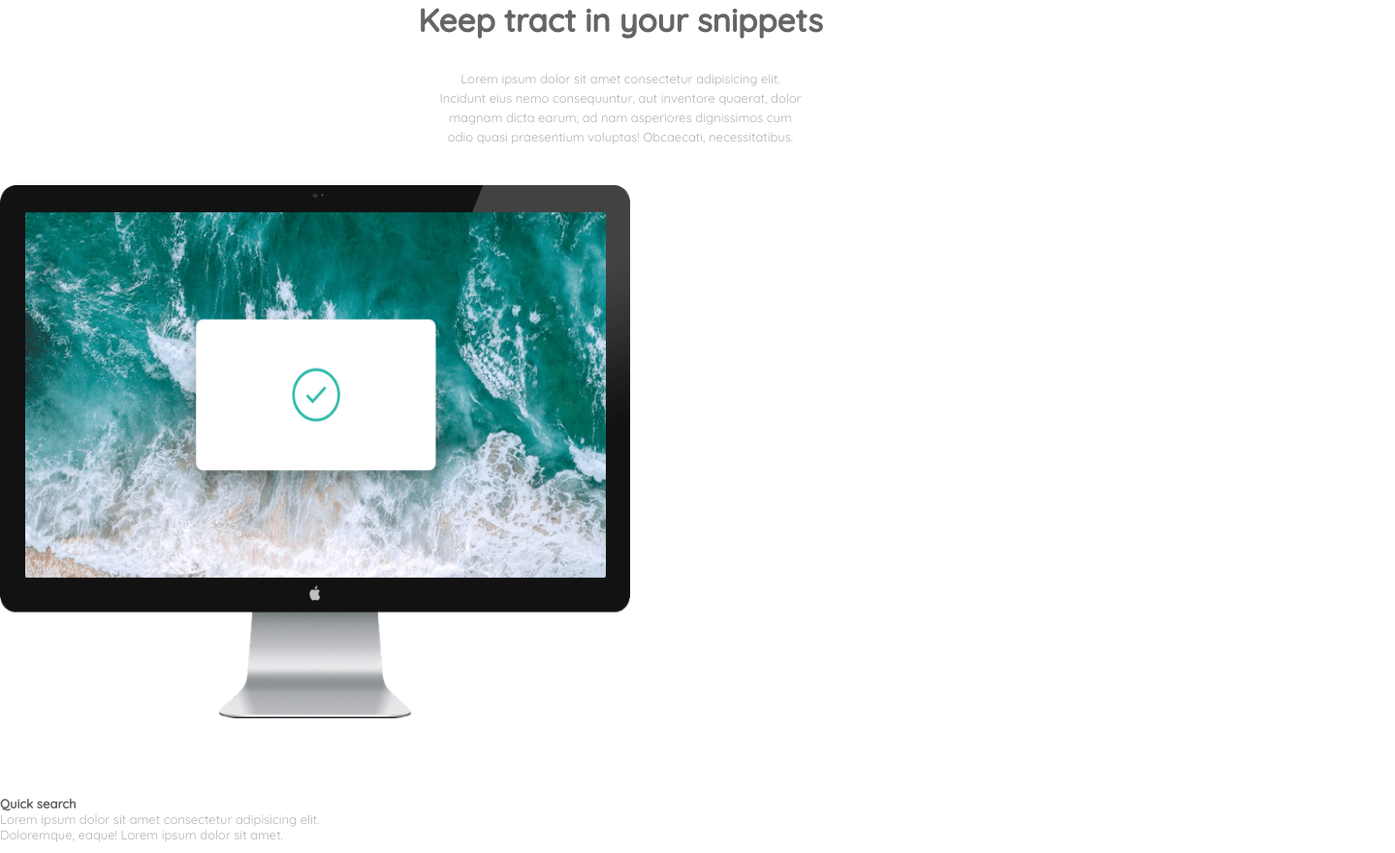
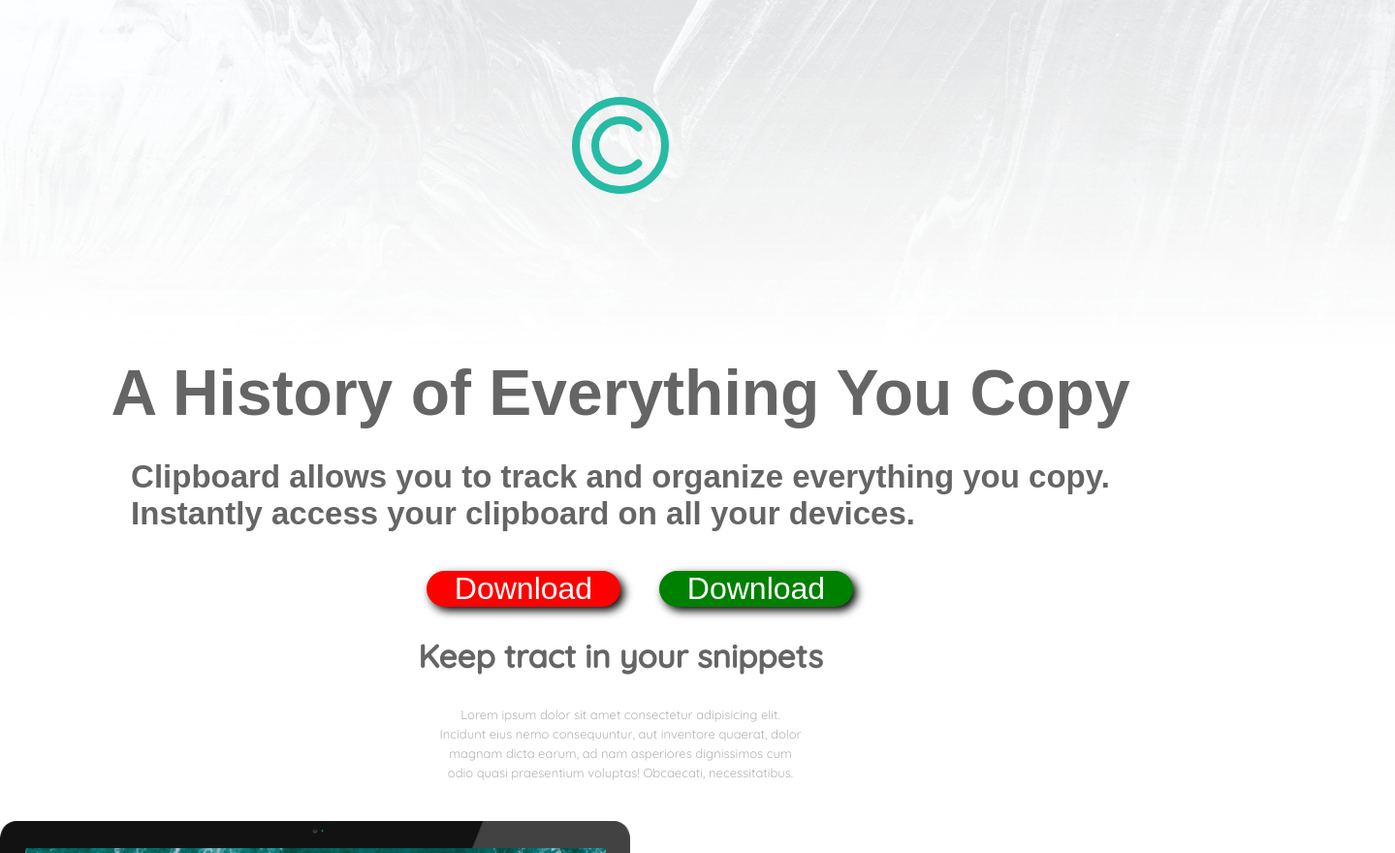
Before and after one commit to him8699/webd, a plain HTML site: page index.html in a window 1280 px wide. Shown: the top 880 px of the page at 97% size, 1439 px wide, since content can reach past the window. Drawn offline with Linux system fonts and the light colour scheme.

Commit message:
commit 6

```diff
--- a/index.html
+++ b/index.html
@@ -13,13 +13,45 @@
 
 
 
-<style>
-
-
-
-</style>
 </head>
 <body>
+    <!--This is done by sumit nath-->
+    <section id="header">
+        <div class="container12">
+
+            <div class="logoimg">
+                <img  id="logo" src="images/logo.svg">
+            </div>
+
+            <div class="bgimg">
+                <img id="bgimage" src="images/bg-header-desktop.png">
+
+            </div>
+
+            <div class="heading">
+                <div class="relative">
+                <h1> A History of Everything You Copy</h1>
+                <p>Clipboard allows you to track and organize everything you
+                    copy.<br>Instantly access your clipboard on all your devices.
+                  </p>
+                </div>
+        </div>
+
+        <div id="topbutton">
+            <div id="btn1" class="button23"></div>
+            <div id="btn2" class="button24"></div>
+        </div>
+
+    </section>
+    <div class="container10">
+        <button class="button-red">Download</button>
+        <button class="button-green">Download</button>
+    </div>
+
+    <section id="snippet">
+
+    </section>
+    <!--This is done by Milan pal-->
     <div class="heading">
         Keep tract in your snippets
     </div>
--- a/style.css
+++ b/style.css
@@ -1,4 +1,76 @@
+*{
+    margin: 0;
+    padding: 0;
+    font-family: sans-serif;
+}
+body{
+    margin:0;
+    padding:0;
 
+}
+.logoimg{
+    position:absolute;
+
+
+    width:100%;
+}
+#logo{
+    margin:0 auto;
+    padding-top:100px;
+    height:100px;
+    width:100px;
+    display:flex;
+    justify-content: center;
+    align-items: center;
+}
+
+.heading{
+    display: flex;
+    justify-content: center;
+}
+.bgimg{
+    display: absolute;
+    top: 0;
+    bottom: 0;
+    z-index: -1;
+}
+.container10{
+    display: flex;
+    align-items: center;
+    justify-content: center;
+
+}
+button{
+    width: 200px;
+    height: fit-content;
+    border-radius: 20px;
+    margin-left: 40px;
+    margin-top: 40px;
+    color: white;
+    font-size: 2em;
+    border: none;
+    box-shadow: 4px 4px 10px black;
+
+
+
+}
+.button-red{
+    background-color: red;
+    margin-bottom: 30px;
+}
+.relative h1{
+    font-size: 2em;
+    margin-bottom: 30px;
+}
+.relative p{
+    display: flex;
+    justify-content: center;
+}
+.button-green{
+    background: green;
+    margin-bottom: 30px;
+
+}
 /* this part is done by milan pal*/
 *{
     margin: 0;
```
